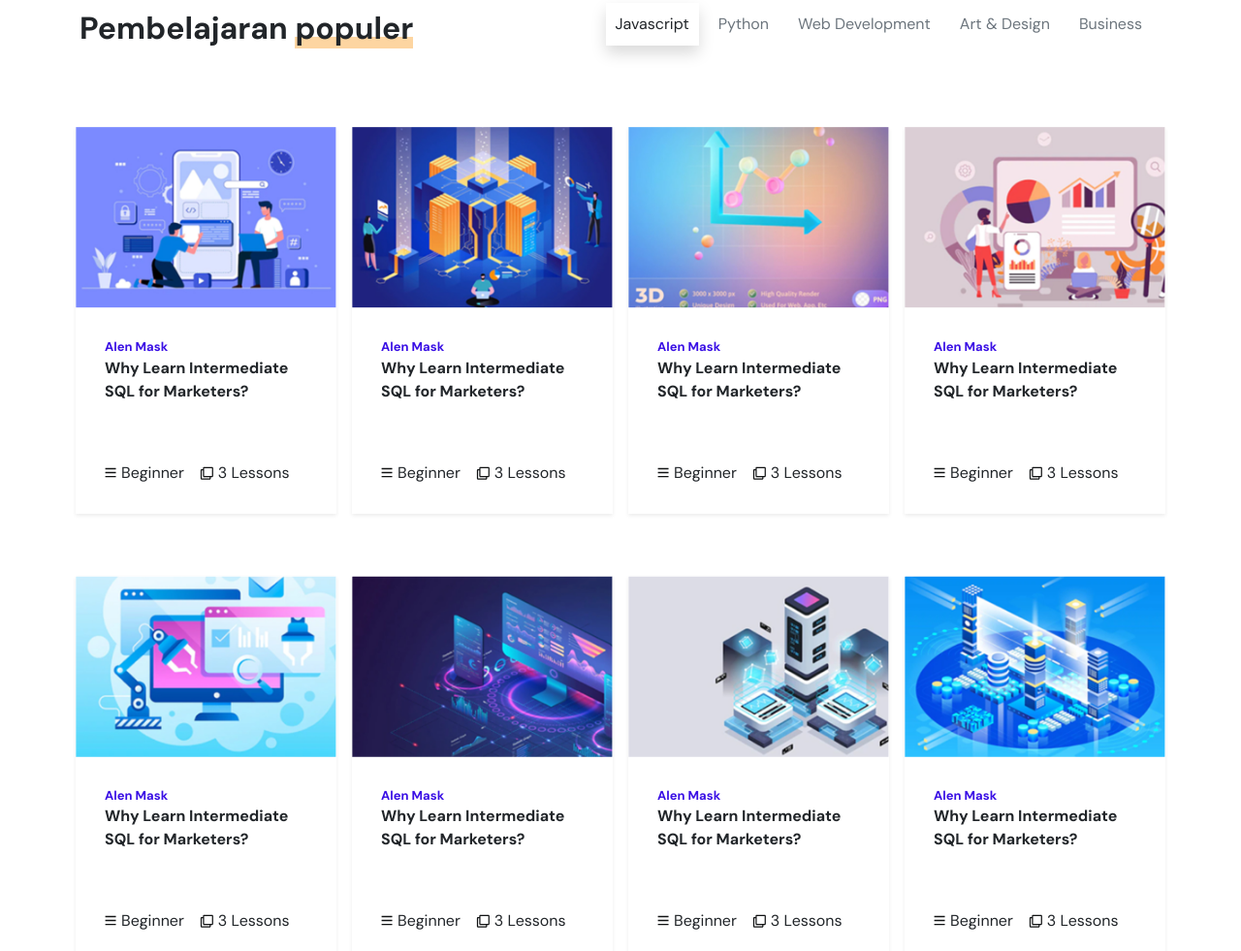
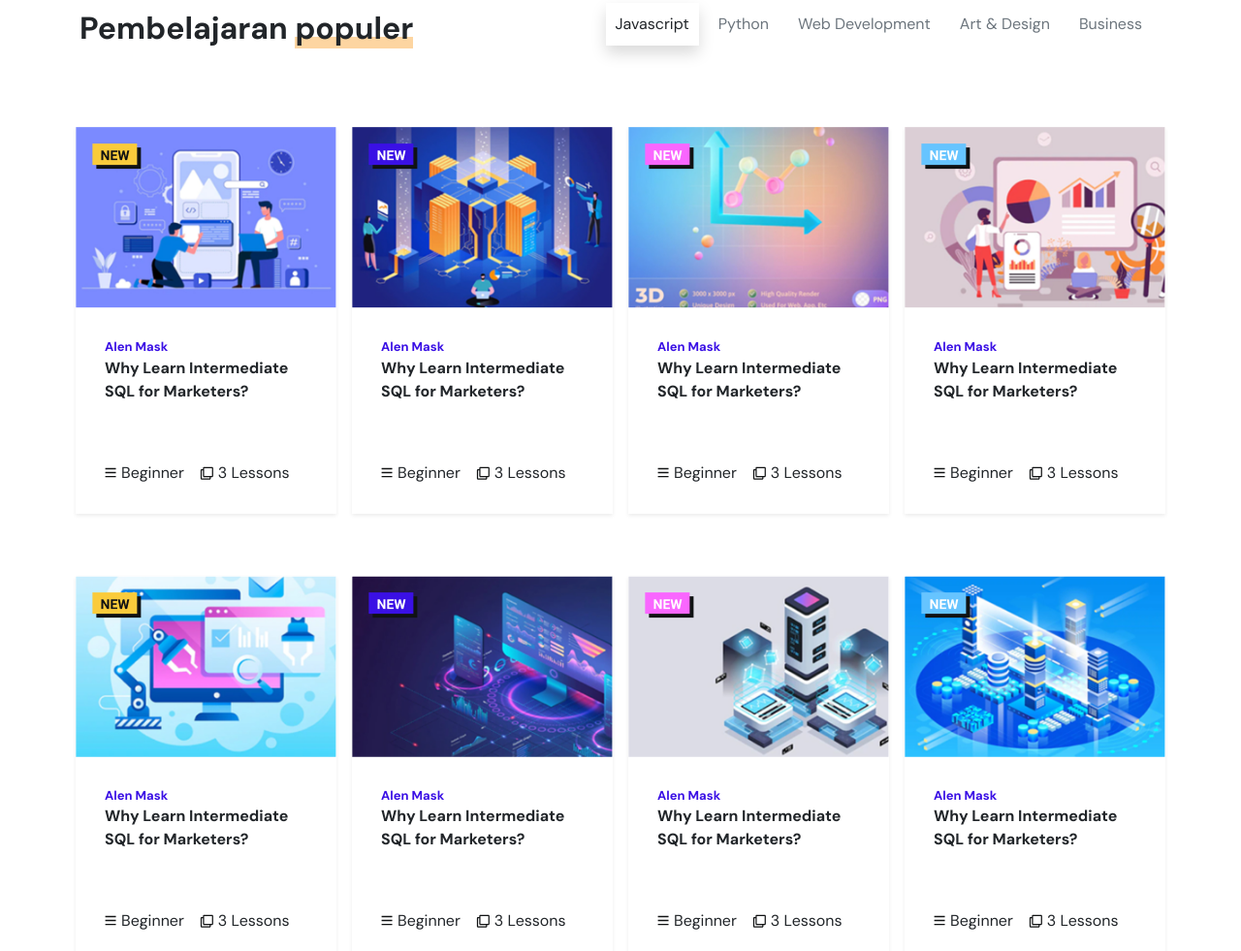
Before and after one commit to stpndrs/ligasmk-slicing-brawl, a plain HTML site: page index.html in a window 1280 px wide. Shown: the part 1433-2414 px from the top of the page at 97% size. Drawn offline with nearby package versions, Linux system fonts and the light colour scheme.

Commit message:
feat: new label

```diff
--- a/assets/style.css
+++ b/assets/style.css
@@ -169,6 +169,16 @@ header {
 
 #course .mcard-footer img {
     margin-right: 5px;
+}
+
+#course .mcard-image {
+    position: relative;
+}
+
+#course .new {
+    position: absolute;
+    top: 15px;
+    left: 15px;
 }
 
 /* Membership Section */
@@ -381,7 +391,7 @@ footer .apps img {
     /* Course */
 
     #course .course-option {
-        display: block;=
+        display: block;
     }
 
     /* Membership Section */
--- a/index.html
+++ b/index.html
@@ -133,6 +133,7 @@
                 <div class="mb-5 col-lg-3 p-2">
                     <div class="mcard shadow-sm">
                         <div class="mcard-image">
+                            <div class="new"><img src="assets/images/new-orange.png" alt="New"></div>
                             <img src="assets/images/course-1.png" alt="Course 1">
                         </div>
                         <div class="mcard-body">
@@ -158,6 +159,7 @@
                 <div class="mb-5 col-lg-3 p-2">
                     <div class="mcard shadow-sm">
                         <div class="mcard-image">
+                            <div class="new"><img src="assets/images/new-old-blue.png" alt="New"></div>
                             <img src="assets/images/course-2.png" alt="Course 2">
                         </div>
                         <div class="mcard-body">
@@ -183,6 +185,7 @@
                 <div class="mb-5 col-lg-3 p-2">
                     <div class="mcard shadow-sm">
                         <div class="mcard-image">
+                            <div class="new"><img src="assets/images/new-pink.png" alt="New"></div>
                             <img src="assets/images/course-3.png" alt="Course 3">
                         </div>
                         <div class="mcard-body">
@@ -208,6 +211,7 @@
                 <div class="mb-5 col-lg-3 p-2">
                     <div class="mcard shadow-sm">
                         <div class="mcard-image">
+                            <div class="new"><img src="assets/images/new-lightblue.png" alt="New"></div>
                             <img src="assets/images/course-4.png" alt="Course 4">
                         </div>
                         <div class="mcard-body">
@@ -235,6 +239,7 @@
                 <div class="mb-5 col-lg-3 p-2">
                     <div class="mcard shadow-sm">
                         <div class="mcard-image">
+                            <div class="new"><img src="assets/images/new-orange.png" alt="New"></div>
                             <img src="assets/images/course-5.png" alt="Course 5">
                         </div>
                         <div class="mcard-body">
@@ -260,6 +265,7 @@
                 <div class="mb-5 col-lg-3 p-2">
                     <div class="mcard shadow-sm">
                         <div class="mcard-image">
+                            <div class="new"><img src="assets/images/new-old-blue.png" alt="New"></div>
                             <img src="assets/images/course-6.png" alt="Course 6">
                         </div>
                         <div class="mcard-body">
@@ -285,6 +291,7 @@
                 <div class="mb-5 col-lg-3 p-2">
                     <div class="mcard shadow-sm">
                         <div class="mcard-image">
+                            <div class="new"><img src="assets/images/new-pink.png" alt="New"></div>
                             <img src="assets/images/course-7.png" alt="Course 7">
                         </div>
                         <div class="mcard-body">
@@ -310,6 +317,7 @@
                 <div class="mb-5 col-lg-3 p-2">
                     <div class="mcard shadow-sm">
                         <div class="mcard-image">
+                            <div class="new"><img src="assets/images/new-lightblue.png" alt="New"></div>
                             <img src="assets/images/course-8.png" alt="Course 8">
                         </div>
                         <div class="mcard-body">
```
